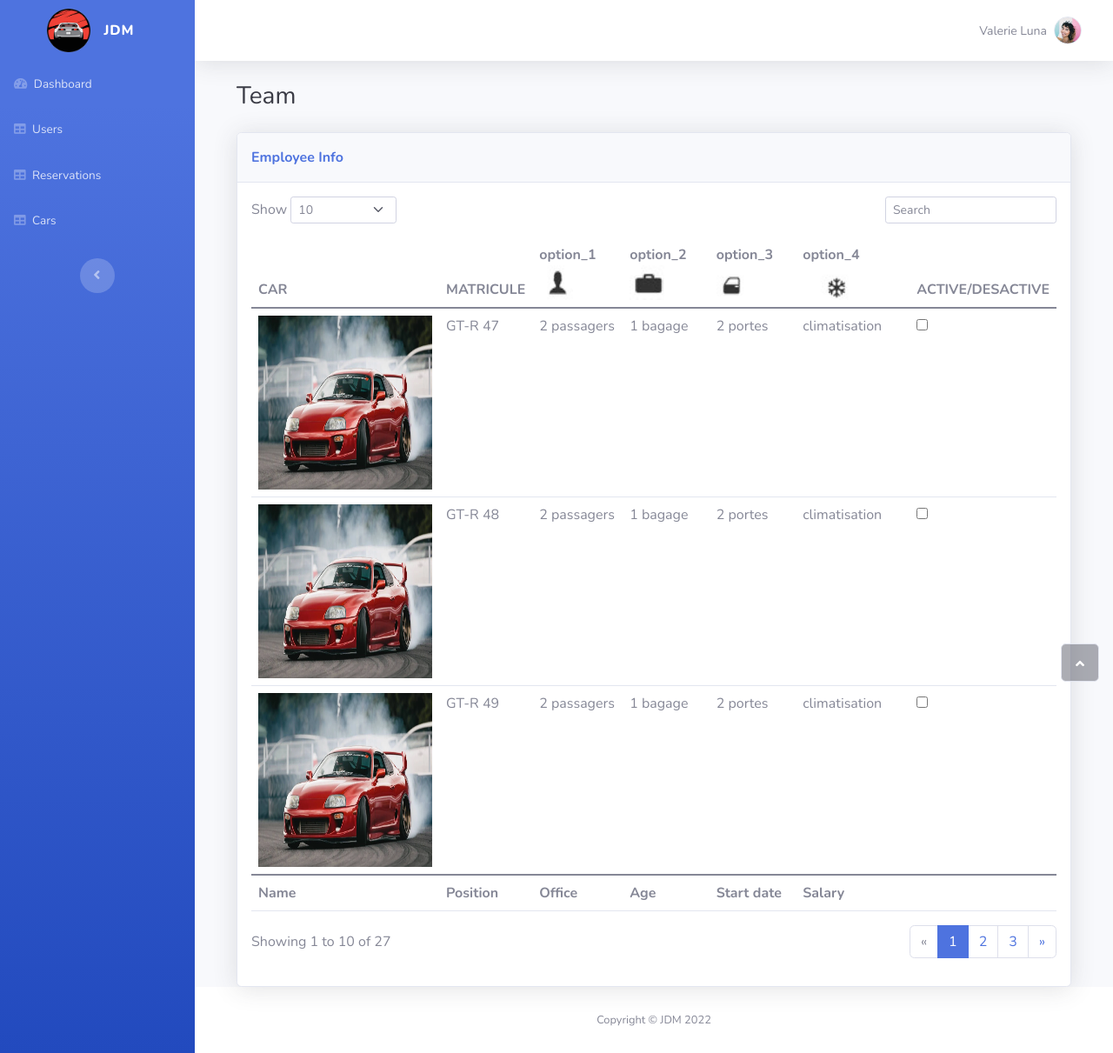
After one commit to MOtAkAli/JDM, a Django app: page /employee/cars in a window 1280 px wide. The commit adds this page. Shown: the whole page at 87% size. Run offline with Django 4.2, Linux system fonts and the light colour scheme; some libraries are stand-ins or nearby versions.

Commit message:
add file.html + modify + new code --------------------------------------
 I- i created new file for my work (table of cars) named : cars.html
and i extended base.html also load static for add and update images

II-  i had a problem for displayed  images so i tried some
instructions that i failed , thus, i run to youtube for further information that might be helpful , but it wasn't
as expected  therefor i added in settings like static_dir , static_url ...

II- i added some path in JDM/employee/urls.py  ,
from django.contrib.staticfiles.urls import staticfiles_urlpatterns ,
urlpatterns += staticfiles_urlpatterns() (below page)

IV- i builded function named cars for display contains in cars.html

V - i puted on some pictures in options

```diff
--- a/JDM/settings.py
+++ b/JDM/settings.py
@@ -38,6 +38,8 @@ INSTALLED_APPS = [
     'django.contrib.sessions',
     'django.contrib.messages',
     'django.contrib.staticfiles',
+
+
 ]
 
 MIDDLEWARE = [
@@ -114,6 +116,7 @@ USE_TZ = True
 
 STATIC_URL = 'static/'
 
+
 STATICFILES_DIRS = [
     BASE_DIR / "static",
 ]
--- a/employee/templates/employee/base.html
+++ b/employee/templates/employee/base.html
@@ -5,10 +5,13 @@
     <meta charset="utf-8">
     <meta name="viewport" content="width=device-width, initial-scale=1.0, shrink-to-fit=no">
     <title>Blank Page - Brand</title>
+
     <link rel="stylesheet" href="{% static 'employee/bootstrap/css/bootstrap.min.css' %}">
     <link rel="stylesheet"
           href="https://fonts.googleapis.com/css?family=Nunito:200,200i,300,300i,400,400i,600,600i,700,700i,800,800i,900,900i&amp;display=swap">
     <link rel="stylesheet" href="{% static 'employee/fonts/fontawesome-all.min.css' %}">
+
+
 </head>
 <body id="page-top">
 <div id="wrapper">
@@ -104,6 +107,7 @@
     </div>
     <a class="border rounded d-inline scroll-to-top" href="#page-top"><i class="fas fa-angle-up"></i></a>
 </div>
+
 <script src="{% static 'employee/bootstrap/js/bootstrap.min.js' %}"></script>
 <script src="{% static 'employee/js/bs-init.js' %}"></script>
 <script src="{% static 'employee/js/theme.js' %}"></script>
--- /dev/null
+++ b/employee/templates/employee/cars.html
@@ -0,0 +1,106 @@
+
+{% extends 'employee/base.html' %}
+
+
+
+{% block content %}
+{% load static %}
+<div class="container-fluid">
+    <h3 class="text-dark mb-4">Team</h3>
+    <div class="card shadow">
+        <div class="card-header py-3">
+            <p class="text-primary m-0 fw-bold">Employee Info</p>
+        </div>
+        <div class="card-body">
+            <div class="row">
+                <div class="col-md-6 text-nowrap">
+                    <div id="dataTable_length" class="dataTables_length" aria-controls="dataTable"><label class="form-label">Show&nbsp;<select class="d-inline-block form-select form-select-sm">
+                                <option value="10" selected="">10</option>
+                                <option value="25">25</option>
+                                <option value="50">50</option>
+                                <option value="100">100</option>
+                            </select>&nbsp;</label></div>
+                </div>
+                <div class="col-md-6">
+                    <div class="text-md-end dataTables_filter" id="dataTable_filter"><label class="form-label"><input type="search" class="form-control form-control-sm" aria-controls="dataTable" placeholder="Search"></label></div>
+                </div>
+            </div>
+            <div class="table-responsive table mt-2" id="dataTable" role="grid" aria-describedby="dataTable_info">
+                <table class="table my-0" id="dataTable">
+                    <thead>
+                        <tr>
+                            <th>   CAR   </th>
+                            <th>MATRICULE</th>
+                            <th>option_1 <img src="{%static 'employee/img/avatars/passager_option.jpeg'  %}"style="width: 40px; height: 40px;"></th>
+                            <th>option_2 <img src="{%static 'employee/img/avatars/bagage_option.jpeg'  %}"style="width: 40px; height: 40px;"></th>
+                            <th>option_3 <img src="{%static 'employee/img/avatars/porte_option.jpeg'  %}"style="width: 40px; height: 40px;"></th>
+                            <th>option_4 <img src="{%static 'employee/img/avatars/climatisation_option(2).jpeg'  %}"style="width: 80px; height: 40px;"></th>
+                            <th>ACTIVE/DESACTIVE</th>
+                        </tr>
+                    </thead>
+                    <tbody>
+                        <tr>
+
+                            <td> <img src="{% static 'employee/img/avatars/JDM-CAR.JPG' %}" style="width: 200px; height: 200px;" ></td>
+                            <td>GT-R 47</td>
+                            <td>2 passagers</td>
+                            <td>1 bagage</td>
+                            <td>2 portes</td>
+                            <td>climatisation</td>
+                            <td><input type="checkbox"  value="check_1"  /></td>
+                        </tr>
+                        <tr>
+
+                            <td> <img src="{% static 'employee/img/avatars/JDM-CAR.JPG' %}" style="width: 200px; height: 200px;" ></td>
+                            <td>GT-R 48</td>
+                            <td>2 passagers</td>
+                            <td>1 bagage</td>
+                            <td>2 portes</td>
+                            <td>climatisation</td>
+                            <td><input type="checkbox"  value="check_1"  /></td>
+                        </tr>
+                        <tr>
+
+                            <td> <img src="{% static 'employee/img/avatars/JDM-CAR.JPG' %}" style="width: 200px; height: 200px;" ></td>
+                            <td>GT-R 49</td>
+                            <td>2 passagers</td>
+                            <td>1 bagage</td>
+                            <td>2 portes</td>
+                            <td>climatisation</td>
+                            <td><input type="checkbox"  value="check_1"  /></td>
+                        </tr>
+
+                    </tbody>
+                    <tfoot>
+                        <tr>
+                            <td><strong>Name</strong></td>
+                            <td><strong>Position</strong></td>
+                            <td><strong>Office</strong></td>
+                            <td><strong>Age</strong></td>
+                            <td><strong>Start date</strong></td>
+                            <td><strong>Salary</strong></td>
+                        </tr>
+                    </tfoot>
+                </table>
+            </div>
+            <div class="row">
+                <div class="col-md-6 align-self-center">
+                    <p id="dataTable_info" class="dataTables_info" role="status" aria-live="polite">Showing 1 to 10 of 27</p>
+                </div>
+                <div class="col-md-6">
+                    <nav class="d-lg-flex justify-content-lg-end dataTables_paginate paging_simple_numbers">
+                        <ul class="pagination">
+                            <li class="page-item disabled"><a class="page-link" aria-label="Previous" href="#"><span aria-hidden="true">«</span></a></li>
+                            <li class="page-item active"><a class="page-link" href="#">1</a></li>
+                            <li class="page-item"><a class="page-link" href="#">2</a></li>
+                            <li class="page-item"><a class="page-link" href="#">3</a></li>
+                            <li class="page-item"><a class="page-link" aria-label="Next" href="#"><span aria-hidden="true">»</span></a></li>
+                        </ul>
+                    </nav>
+                </div>
+            </div>
+        </div>
+    </div>
+</div>
+
+{% endblock %}
--- a/employee/urls.py
+++ b/employee/urls.py
@@ -1,6 +1,9 @@
 from django.urls import path
 from . import views
-
+from django.contrib.staticfiles.urls import staticfiles_urlpatterns
 urlpatterns = [
     path("", views.index, name="index"),
+    path("cars",views.cars, name="cars"),
+
 ]
+urlpatterns += staticfiles_urlpatterns()
--- a/employee/views.py
+++ b/employee/views.py
@@ -4,3 +4,6 @@ from django.http import HttpResponse
 
 def index(request):
     return render(request, 'employee/index.html', {})
+
+def cars(request):
+    return render(request, 'employee/cars.html', {})
```
Also changed, not shown: employee/static/employee/img/avatars/JDM-Car.JPG (added), employee/static/employee/img/avatars/bagage_option.jpeg (added), employee/static/employee/img/avatars/climatisation_option(2).jpeg (added), employee/static/employee/img/avatars/passager_option.jpeg (added), employee/static/employee/img/avatars/porte_option.jpeg (added).
